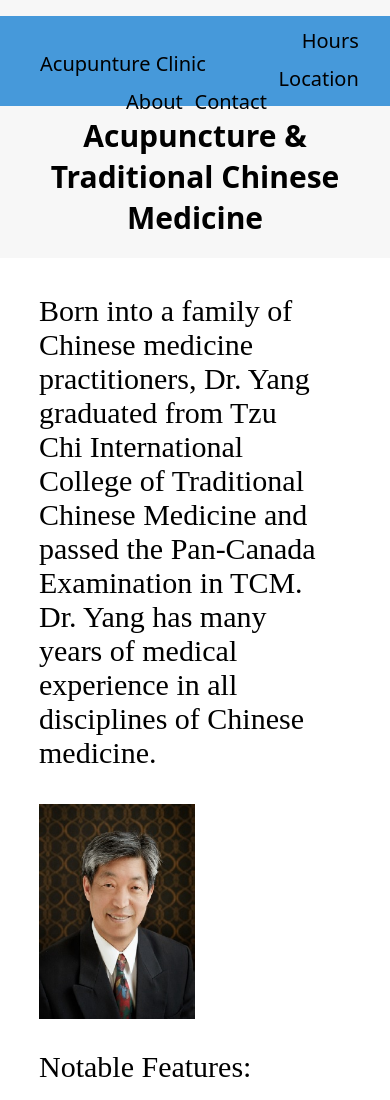
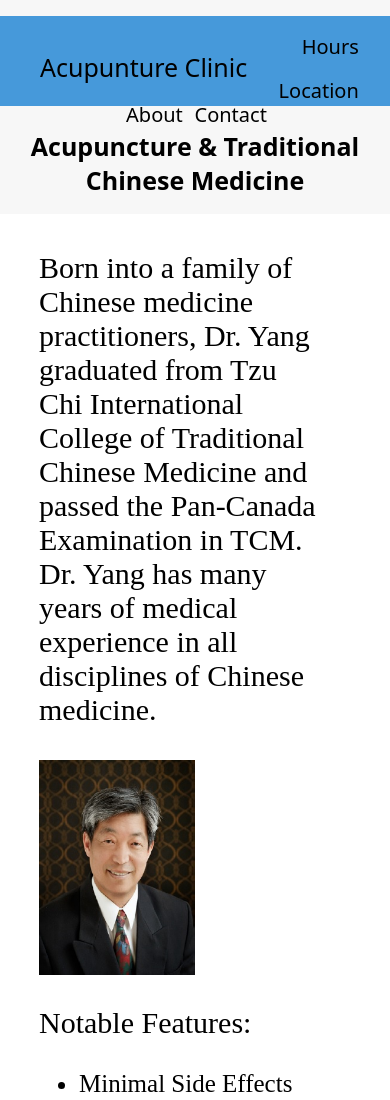
Before and after one commit to timologize/NorthlandAcuSite, a plain HTML site: page index.html in a window 390 px wide. Shown: the top 1100 px of the page. Drawn offline with Linux system fonts and the light colour scheme.

Commit message:
small css tweaks

```diff
--- a/styles.css
+++ b/styles.css
@@ -24,7 +24,7 @@ body {
 .menulist li.left {
     float: left;
     margin-right: 3vw;
-    margin-top: 3.5vh;
+    margin-top: 3vh;
 }
 
 
@@ -39,7 +39,7 @@ body {
 }
 
 .menulist li.left a {
-    font-size: 20px;
+    font-size: 25px;
     font-family: system-ui, -apple-system, BlinkMacSystemFont, 'Segoe UI', Roboto, Oxygen, Ubuntu, Cantarell, 'Open Sans', 'Helvetica Neue', sans-serif;
 }
 
@@ -52,7 +52,7 @@ h1.title {
     margin-top: 2%;
     text-align: center;
     font-family: system-ui, -apple-system, BlinkMacSystemFont, 'Segoe UI', Roboto, Oxygen, Ubuntu, Cantarell, 'Open Sans', 'Helvetica Neue', sans-serif;
-    font-size: 30px
+    font-size: 25px
 }
 
 div.topinfo {
@@ -107,6 +107,9 @@ div.info ul {
 }
 
 @media only screen and (max-width: 700px) {
+    h1.title {
+        margin-top: 6%;
+    }
     div.topinfo img{
         width: 50%;
         height: 50%;
@@ -118,7 +121,7 @@ div.info ul {
     .menulist li {
         float: right;
         margin-right: 3vw;
-        margin-top: 1.3vh;
+        margin-top: 2vh;
     }
 
     .menulist li.left {
```
